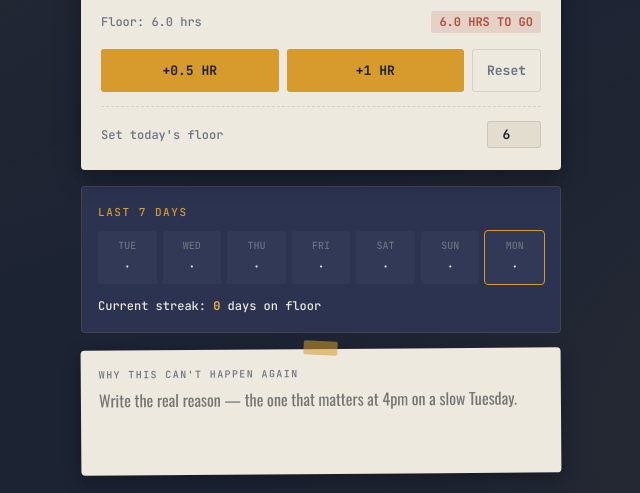
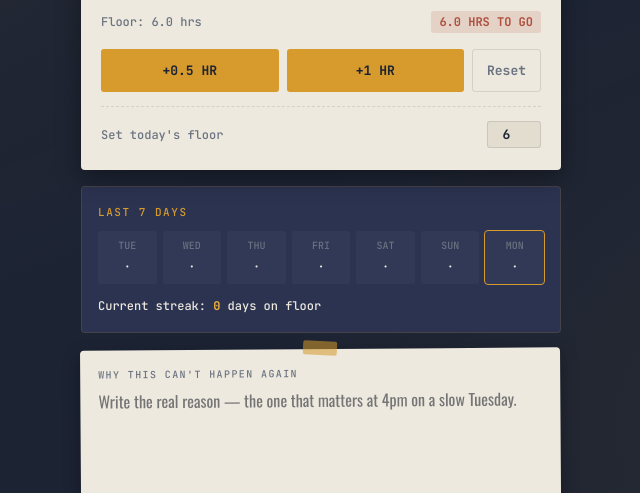
Before and after one commit to 86h22zhpzy-art/TurfLog, a plain HTML site: page index.html in a window 1280 px wide. Shown: the part 290-783 px from the top of the page, without its empty margins (319-959 px from the left). Drawn offline with nearby package versions, Linux system fonts and the light colour scheme.

Commit message:
Update index.html

```diff
--- a/index.html
+++ b/index.html
@@ -239,13 +239,14 @@
   .why-text {
     font-family: 'Oswald', sans-serif;
     font-size: 16px;
-    line-height: 1.4;
+    line-height: 1.5;
+    text-align: left;
     width: 100%;
     background: transparent;
     border: none;
-    resize: none;
+    resize: vertical;
     color: var(--ink);
-    min-height: 60px;
+    min-height: 220px;
   }
   .why-text:focus { outline: none; }
   .why-save {
```
